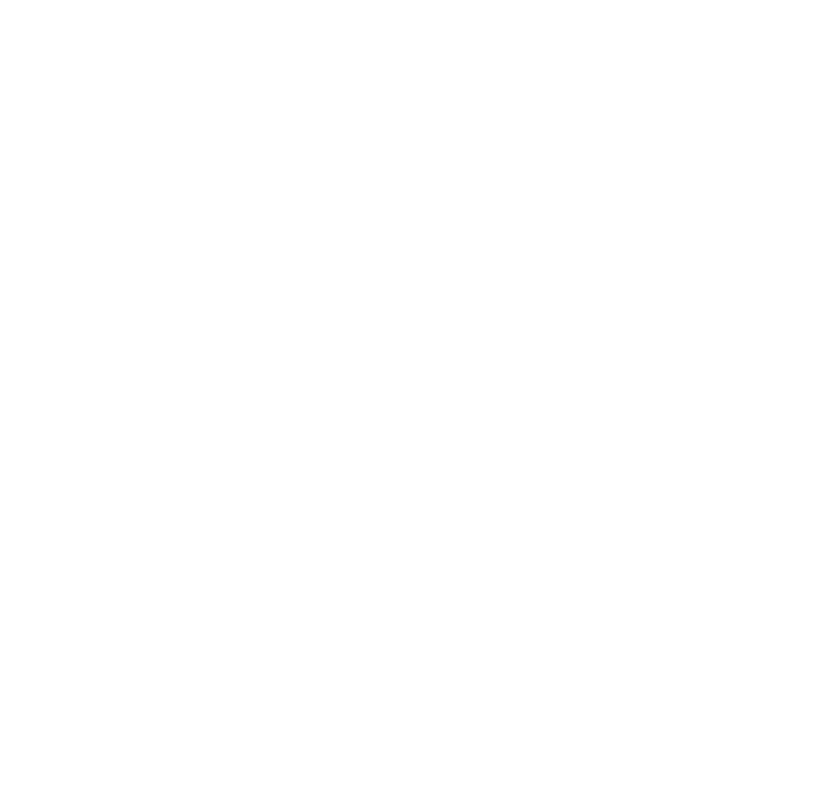
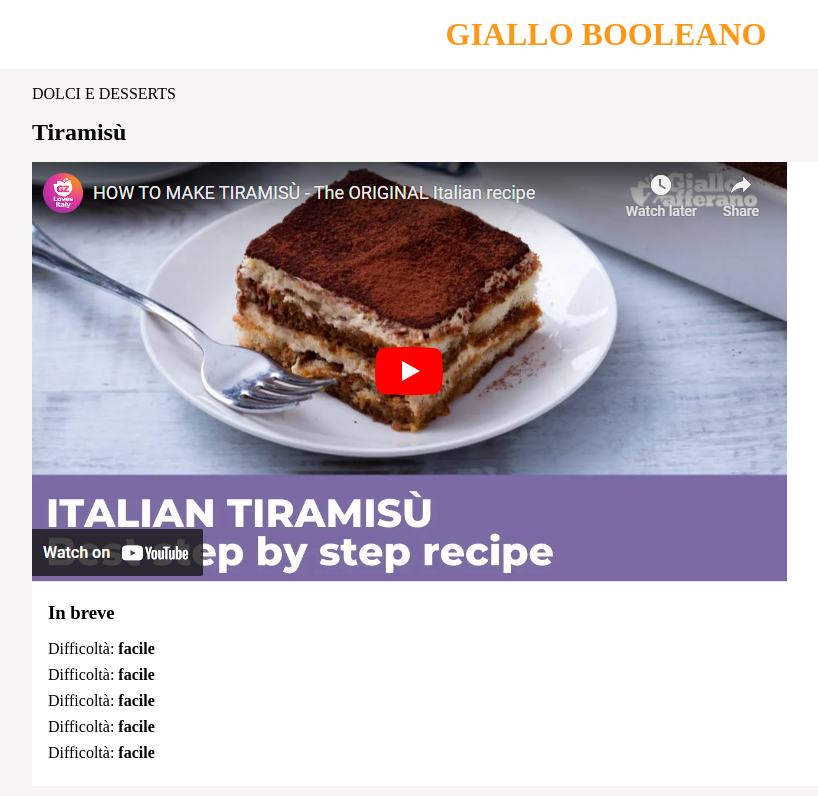
Before and after one commit to giuseppeesposito22/htmlcss-responsive-layout, a plain HTML site: page index.html in a window 1280 px wide. Shown: the whole page, without its empty margins (34-852 px from the left). Drawn offline with Linux system fonts and the light colour scheme.

Commit message:
add header and section dessert

```diff
--- a/css/style.css
+++ b/css/style.css
@@ -16,6 +16,10 @@ a {
 
 ul {
   list-style-type: none;
+}
+
+body {
+  background-color: #f6f5f3;
 }
 
 /* UTILS */
@@ -65,3 +69,36 @@ ul {
 .col-2-3 {
   width: calc(100% / 3 * 2);
 }
+
+/* HEADER  */
+
+.page-header {
+  background-color: white;
+  text-align: center;
+  padding: 1rem 0;
+  color: #ff9614;
+  margin-bottom: 1rem;
+}
+
+/* MAIN  */
+
+.content {
+  padding: 1rem;
+}
+
+.content li {
+  margin-bottom: 0.5rem;
+}
+
+.dessert .card {
+  background-color: white;
+}
+
+.dessert h2 {
+  margin-top: 1rem;
+  margin-bottom: 1rem;
+}
+
+.content h3 {
+  margin-bottom: 1rem;
+}
--- a/index.html
+++ b/index.html
@@ -16,8 +16,38 @@
     <title>Giallo Booleano</title>
   </head>
   <body>
-    <header></header>
-    <main></main>
+    <header class="page-header">
+      <h1>GIALLO BOOLEANO</h1>
+    </header>
+
+    <!-- MAIN  -->
+    <main>
+      <!-- SECTION DESSERT  -->
+      <section class="dessert">
+        <div class="container">
+          <span>DOLCI E DESSERTS</span>
+          <h2>Tiramisù</h2>
+
+          <div class="card">
+            <div class="video">
+              <img src="./img/image (10).png" alt="" />
+            </div>
+            <div class="content">
+              <h3>In breve</h3>
+              <ul>
+                <li>Difficoltà: <b>facile</b></li>
+                <li>Difficoltà: <b>facile</b></li>
+                <li>Difficoltà: <b>facile</b></li>
+                <li>Difficoltà: <b>facile</b></li>
+                <li>Difficoltà: <b>facile</b></li>
+              </ul>
+            </div>
+          </div>
+        </div>
+      </section>
+      <!-- SECTION DESSERT  -->
+    </main>
+    <!-- MAIN  -->
     <footer></footer>
   </body>
 </html>
```
